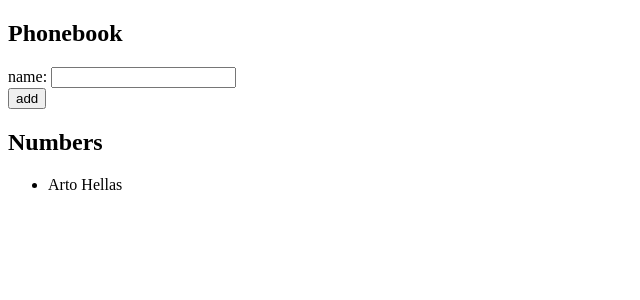
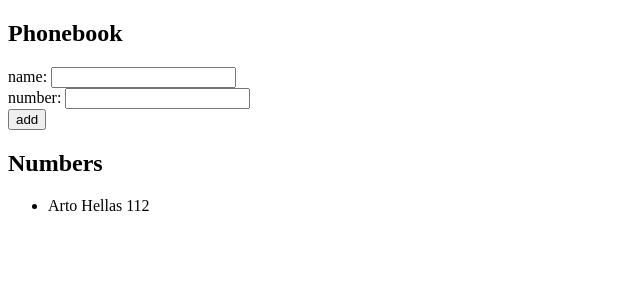
Before and after one commit to JimiUrsin/full_stack_open, a React (Create React App) app in the folder part2/phonebook/: page / in a window 1280 px wide. Shown: the top 300 px of the page, without its empty margins (0-640 px from the left). Built offline with nearby package versions, Linux system fonts and the light colour scheme.

Commit message:
2.8 done

```diff
--- a/part2/phonebook/src/App.js
+++ b/part2/phonebook/src/App.js
@@ -2,11 +2,15 @@
 
 const App = () => {
   const [persons, setPersons] = useState([
-    { name: 'Arto Hellas' }
+    {
+      name: 'Arto Hellas',
+      number: '112'
+    }
   ])
   const [newName, setNewName] = useState('')
+  const [newNumber, setNewNumber] = useState('')
 
-  const addName = (event) => {
+  const addPerson = (event) => {
     event.preventDefault()
     if (persons.find((person) => person.name === newName) !== undefined) {
       alert(`${newName} is already added to phonebook`)
@@ -14,7 +18,8 @@
     }
 
     const newPerson = [{
-      name: newName
+      name: newName,
+      number: newNumber
     }]
     setPersons(persons.concat(newPerson))
   }
@@ -22,12 +27,18 @@
   return (
     <div>
       <h2>Phonebook</h2>
-      <form onSubmit={addName}>
+      <form onSubmit={addPerson}>
         <div>
           name: <input
                   value={newName}
                   onChange={(event) => {setNewName(event.target.value)}}
                 />
+        </div>
+        <div>
+          number: <input
+                    value={newNumber}
+                    onChange={(event) => {setNewNumber(event.target.value)}}
+                  />
         </div>
         <div>
           <button type="submit">add</button>
@@ -36,7 +47,7 @@
       <h2>Numbers</h2>
       <ul>
           {persons.map((person) =>
-            <li key={person.name}>{person.name}</li>
+            <li key={person.name}>{person.name} {person.number}</li>
           )}
       </ul>
     </div>
```
